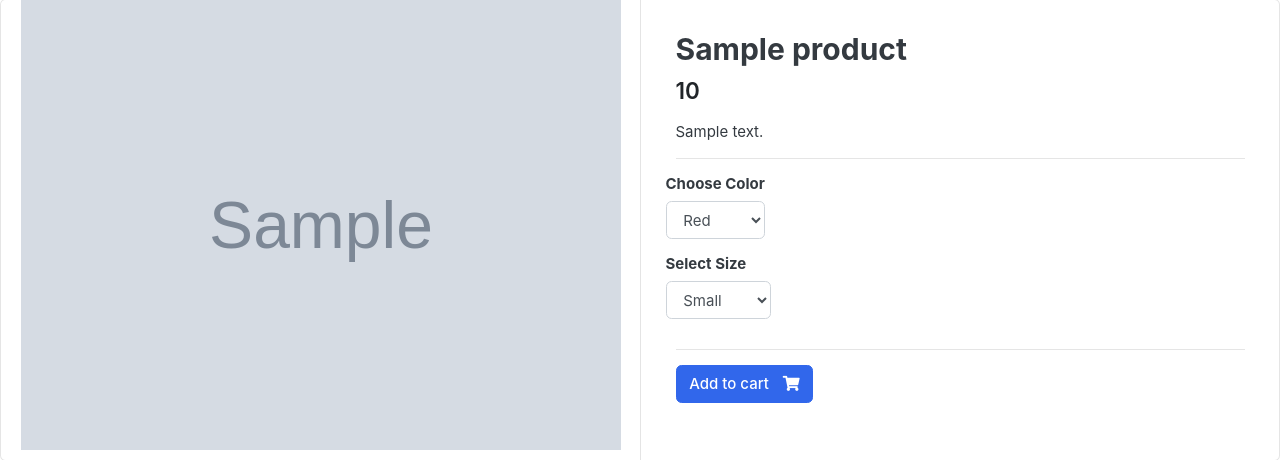
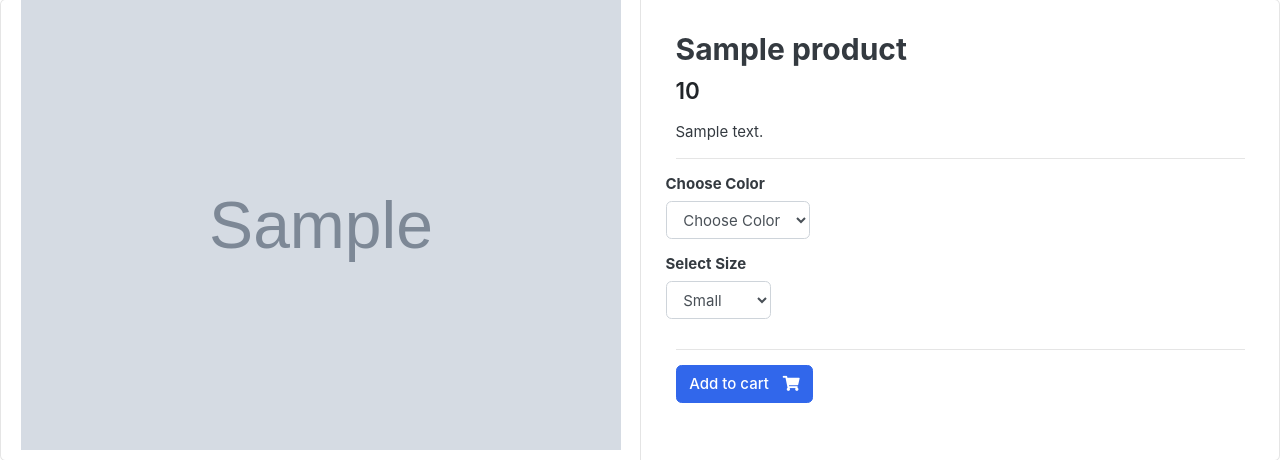
Before and after one commit to mechanovkirill/EcommerceDjangoProject, a Django app: a page that uses Ecommerce/templates/store/product_detail.html in a window 1280 px wide. Shown: the part 119-579 px from the top of the page. Run offline with Django 4.2, Linux system fonts and the light colour scheme; tables that the repository leaves empty hold one stand-in row (values such as "Sample post"); grey boxes marked "Sample" are stand-in pictures; some libraries are stand-ins or nearby versions; some web fonts are replaced.

Commit message:
Linked model variations to template with tags

```diff
--- a/Ecommerce/templates/store/product_detail.html
+++ b/Ecommerce/templates/store/product_detail.html
@@ -30,10 +30,11 @@
         <div class="row">
             <div class="item-option-select">
                 <h6>Choose Color</h6>
-                    <select name="color" class="form-control">
-                        <option value="red">Red</option>
-                        <option value="yellow">Yellow</option>
-                        <option value="blue">Blue</option>
+                    <select name="color"  class="form-control" required>
+                        <option value="" disabled selected>Choose Color</option>
+                        {% for i in single_product.variation_set.all %} <!--_set.all  https://stackoverflow.com/questions/25386119/whats-the-difference-between-a-onetoone-manytomany-and-a-foreignkey-field-in-d-->
+                        <option value="{{ i.variation_value }}">{{ i.variation_value }}</option>
+                        {% endfor %}
                     </select>
             </div>
         </div> <!-- row.// -->
```
